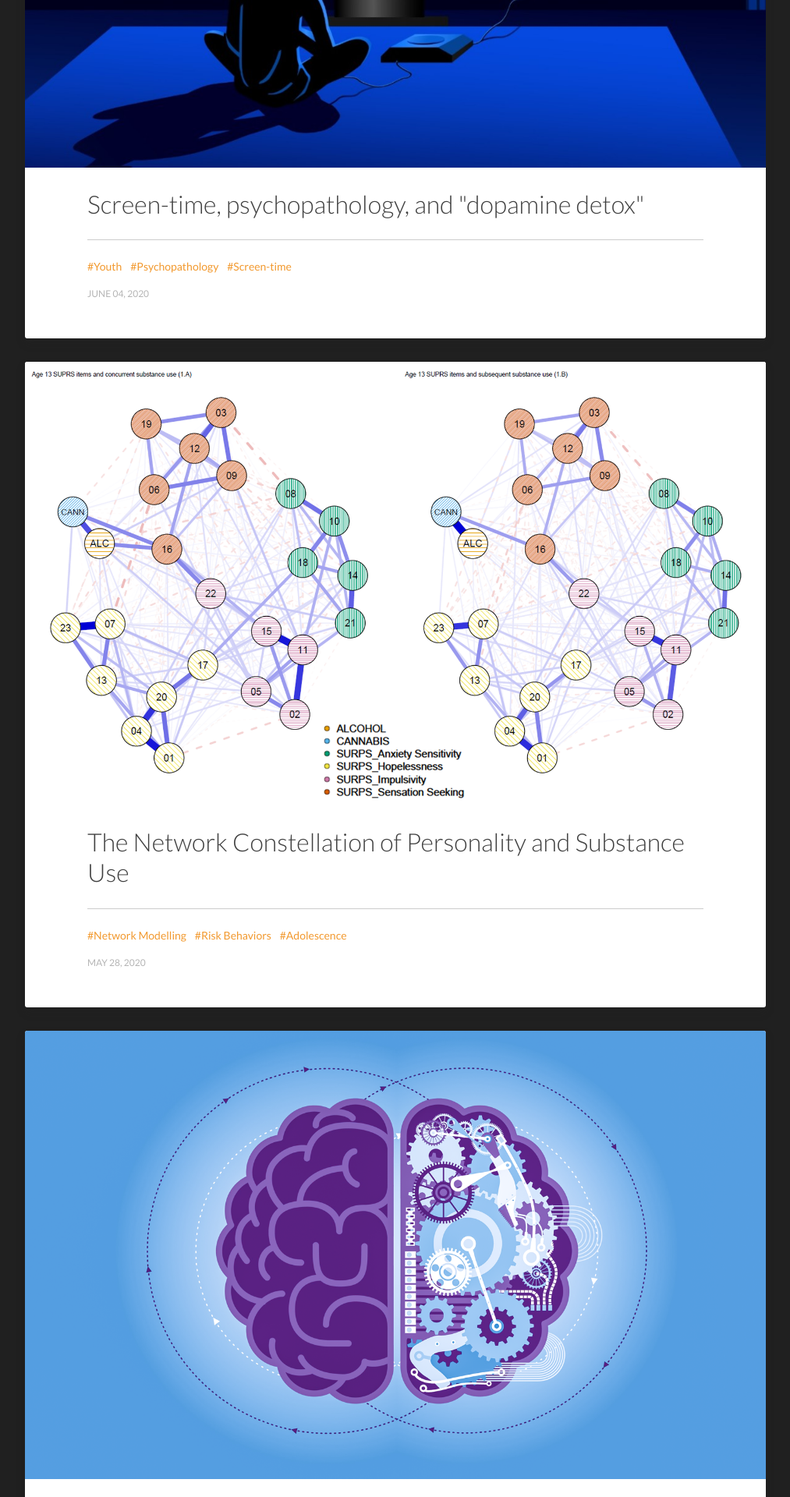
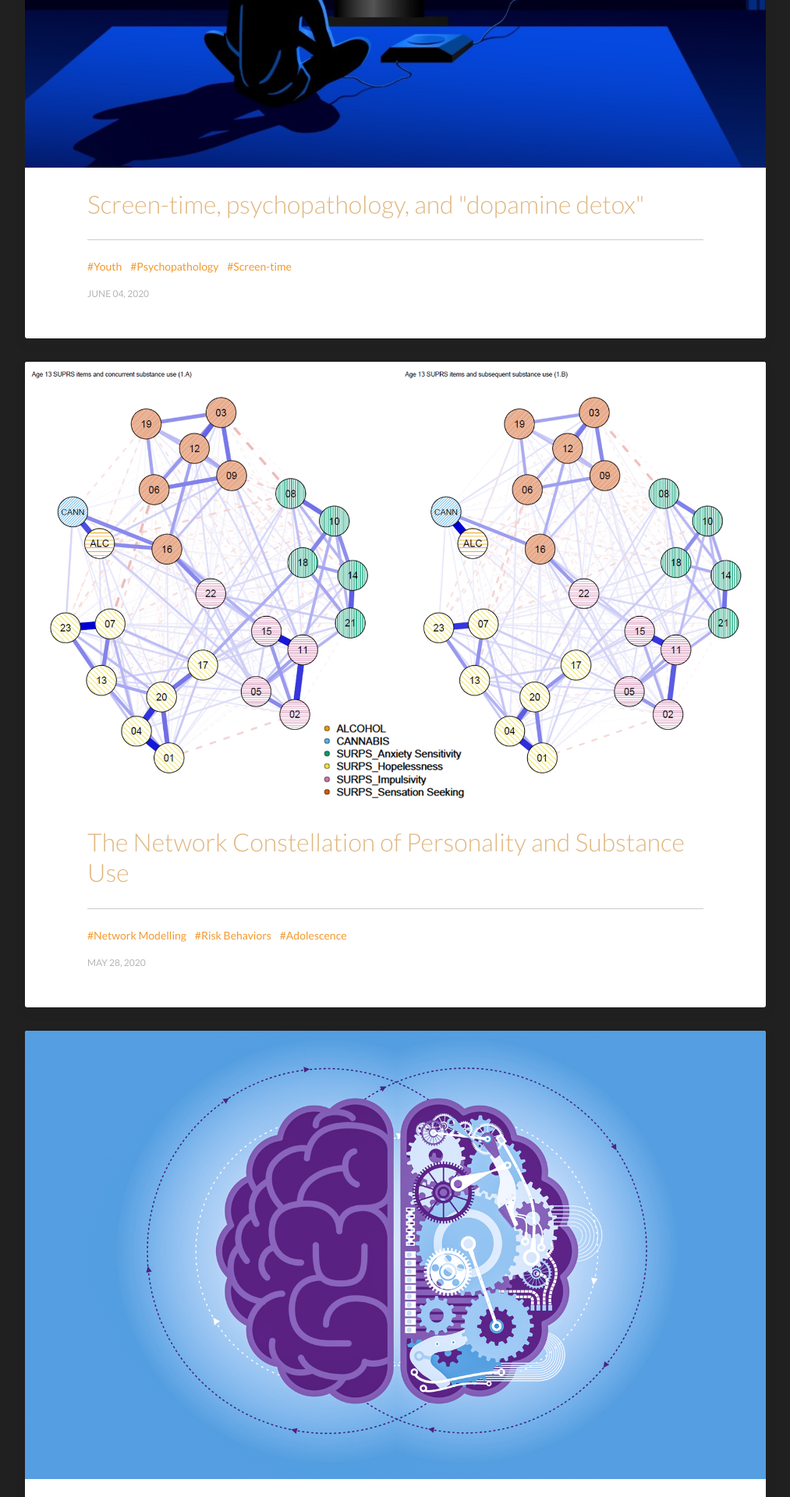
Before and after one commit to Kamran-Afzali/Kamran-Afzali.github.io, a Jekyll site: the page built from index.html, in a window 1280 px wide. Shown: the part 695-2615 px from the top of the page at 78% size, without its empty margins (133-1146 px from the left). Built offline with Jekyll 4.4.1, drawn with Linux system fonts in a browser that asks for light colours; the list of posts is cut into pages by our own code.

Commit message:
Update _variables.scss

```diff
--- a/_sass/_variables.scss
+++ b/_sass/_variables.scss
@@ -21,7 +21,7 @@ $base-color                      : rgba(#222,0.8);
 $body-color                      : #202020;
 $text-color                      : #808080;
 $border-color                    : lighten($base-color,60);
-$link-color                      : #404040;
+$link-color                      : rgba(224,182,125,1);
 
 /*--- SCREEN SIZES ----------------------------------------------------------*/
 
```
